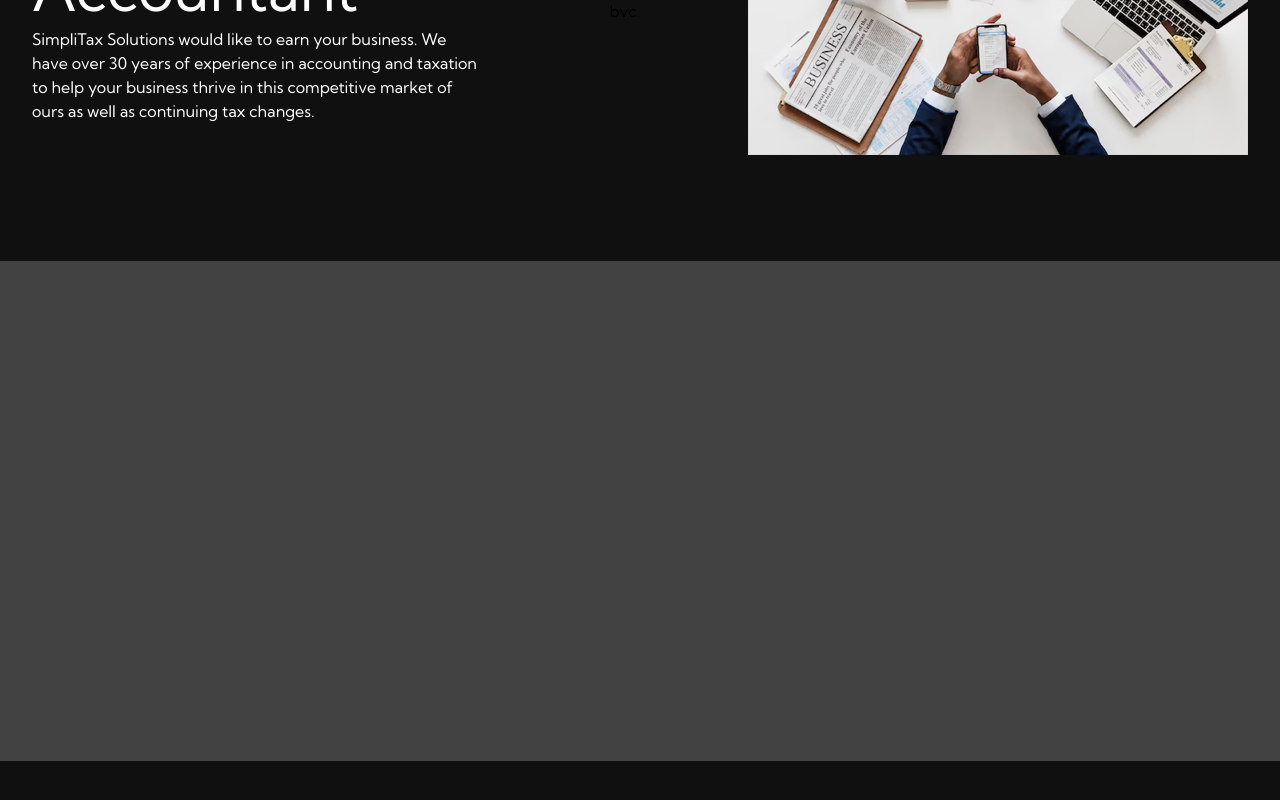
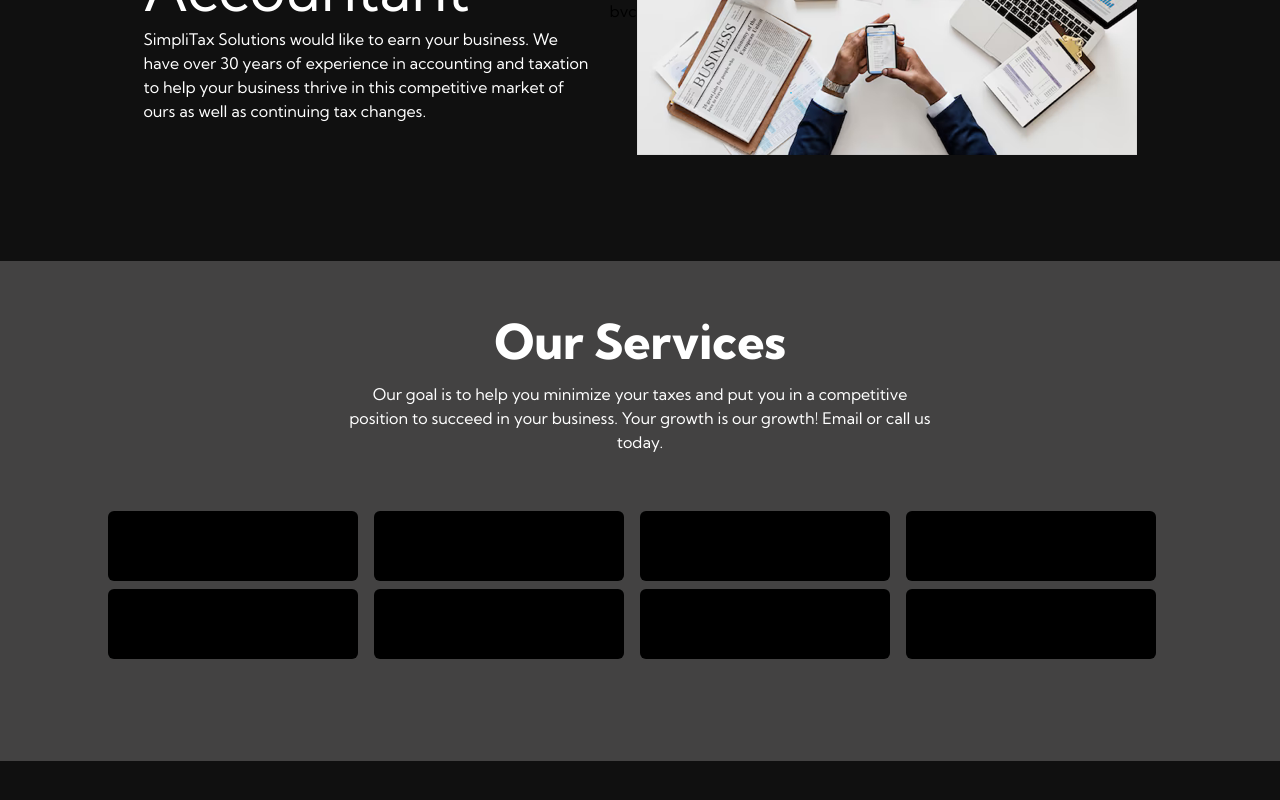
Before and after one commit to CliffVille/simpli-tax, a React (Create React App) app: page / in a window 1280 px wide. Shown: the part 364-1164 px from the top of the page. Built offline with nearby package versions, Linux system fonts and the light colour scheme.

Commit message:
Added content to Service component

```diff
--- a/src/Components/Main.js
+++ b/src/Components/Main.js
@@ -4,7 +4,7 @@ import Image from '../assets/imgOne.png'
 const Main = () => {
   return (
     <div className="bg-[#101010] w-full h-[500px]" id="Main">
-      <div className="flex flex-col lg:flex-row justify-center lg:justify-between lg:px-8 items-center h-full">
+      <div className="flex flex-col lg:flex-row justify-center items-center h-full">
         <div className="left mx-auto md:mx-0 text-center lg:text-left flex flex-col pr-0 md:pr-4">
           <h1 className="text-white text-6xl text-bold">Need an</h1><h1 className="text-white text-6xl text-bold pb-2">Accountant</h1>
           <p className="text-white w-[450px]">SimpliTax Solutions would like to earn your business. We have over 30 years of experience in
--- a/src/Components/Services.js
+++ b/src/Components/Services.js
@@ -2,8 +2,25 @@ import React from 'react'
 
 const Services = () => {
   return (
-    <div className="bg-[#434242] w-full h-[500px]" id="Services">
-
+    <div className="bg-[#434242] w-full h-[500px] flex flex-col justify-center items-center" id="Services">
+      <div className="h-[250px] flex flex-col text-center justify-center items-center">
+        <h1 className="text-5xl text-white font-kumbh font-extrabold pb-4">Our Services</h1>
+        <p className="text-white w-2/4">Our goal is to help you minimize your taxes and put you in a competitive position to succeed in your business. Your growth is our growth! Email or call us today.</p>
+      </div>
+      <div className="h-[250px]">
+        <div className="flex flex-row mb-2">
+          <div className="w-[250px] h-[70px] bg-black rounded-md mr-4"></div>
+          <div className="w-[250px] h-[70px] bg-black rounded-md mr-4"></div>
+          <div className="w-[250px] h-[70px] bg-black rounded-md mr-4"></div>
+          <div className="w-[250px] h-[70px] bg-black rounded-md mr-4"></div>
+        </div>
+        <div className="flex flex-row">
+          <div className="w-[250px] h-[70px] bg-black rounded-md mr-4"></div>
+          <div className="w-[250px] h-[70px] bg-black rounded-md mr-4"></div>
+          <div className="w-[250px] h-[70px] bg-black rounded-md mr-4"></div>
+          <div className="w-[250px] h-[70px] bg-black rounded-md"></div>
+        </div>
+      </div>
     </div>
   )
 }
--- a/tailwind.config.js
+++ b/tailwind.config.js
@@ -2,7 +2,11 @@
 module.exports = {
   content: ["./src/**/*.{html,js}"],
   theme: {
-    extend: {},
+    extend: {
+      fontFamily: {
+        kumbh: ['Kumbh Sans', 'sans-serif'],
+      }
+    },
   },
   plugins: [],
 }
```
